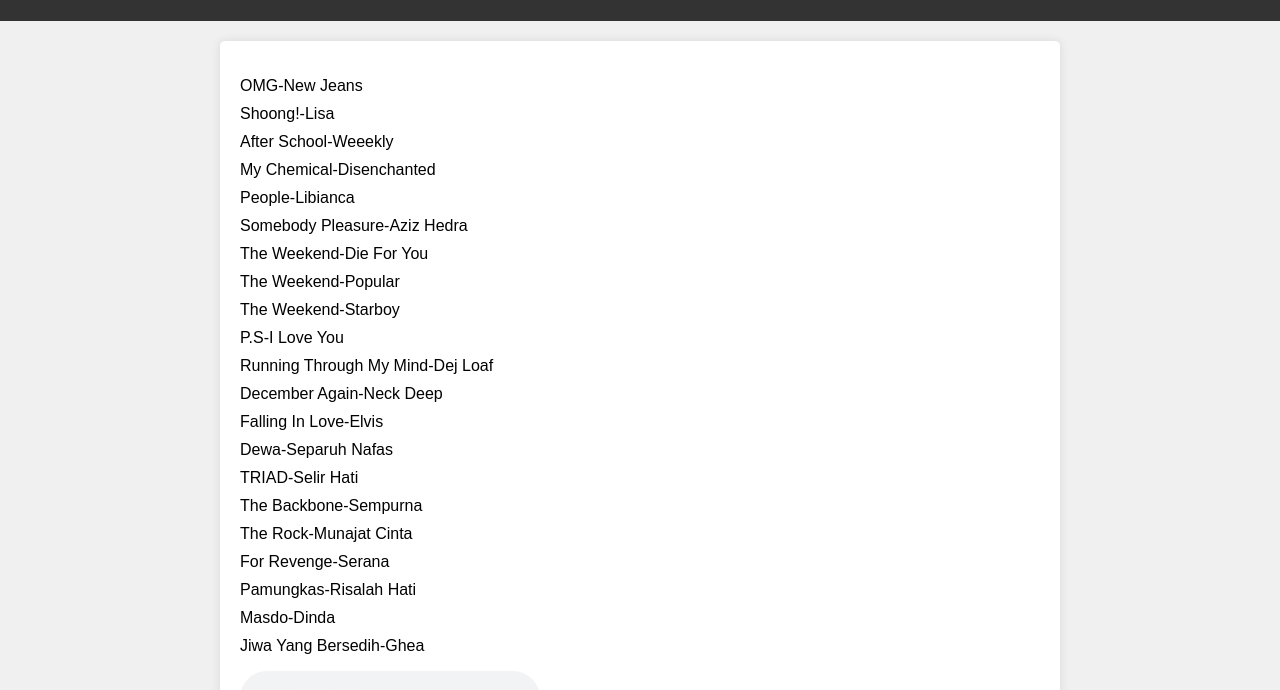
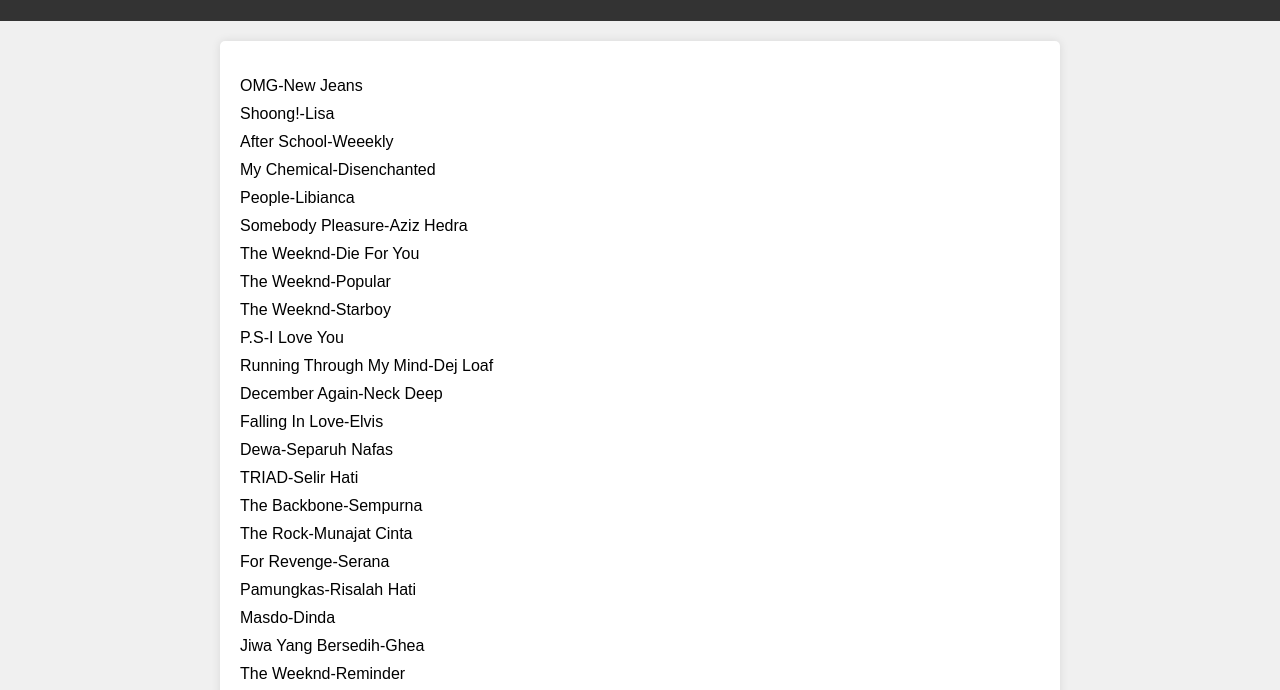
Before and after one commit to BimaARV/playlist-local, a plain HTML site: page index.html in a window 1280 px wide. Shown: the part 99-789 px from the top of the page. Drawn offline with Linux system fonts and the light colour scheme.

Commit message:
menambahkan lagu baru

```diff
--- a/index.html
+++ b/index.html
@@ -18,9 +18,9 @@
         <li data-src="./assets/My-Chemical-Disenchanted.mp3">My Chemical-Disenchanted</li>
         <li data-src="./assets/People-Libianca.mp3">People-Libianca</li>
         <li data-src="./assets/SomebodyPleasure-AzizHedra.mp3">Somebody Pleasure-Aziz Hedra</li>
-        <li data-src="./assets/TheWeekend-DieForYou.mp3">The Weekend-Die For You</li>
-        <li data-src="./assets/TheWeekend-Popular.mp3">The Weekend-Popular</li>
-        <li data-src="./assets/TheWeekend-Starboy.mp3">The Weekend-Starboy</li>
+        <li data-src="./assets/TheWeeknd-DieForYou.mp3">The Weeknd-Die For You</li>
+        <li data-src="./assets/TheWeeknd-Popular.mp3">The Weeknd-Popular</li>
+        <li data-src="./assets/TheWeeknd-Starboy.mp3">The Weeknd-Starboy</li>
         <li data-src="./assets/PS-I-Love-You.mp3">P.S-I Love You</li>
         <li data-src="./assets/Running-Through-DejLoaf.mp3">Running Through My Mind-Dej Loaf</li>
         <li data-src="./assets/December-Again-Neck-Deep.mp3">December Again-Neck Deep</li>
@@ -33,6 +33,7 @@
         <li data-src="./assets/Pamungkas-Risalah-Hati.mp3">Pamungkas-Risalah Hati</li>
         <li data-src="./assets/Masdo-Dinda.mp3">Masdo-Dinda</li>
         <li data-src="./assets/Jiwa-Yang-Bersedih-Ghea.mp3">Jiwa Yang Bersedih-Ghea</li>
+        <li data-src="./assets/TheWeeknd-Reminder.mp3">The Weeknd-Reminder</li>
         <!-- Tambahkan daftar lagu sesuai kebutuhan Anda -->
       </ul>
       <audio id="audio-player" controls>
```
Also changed, not shown: 7 other files.
